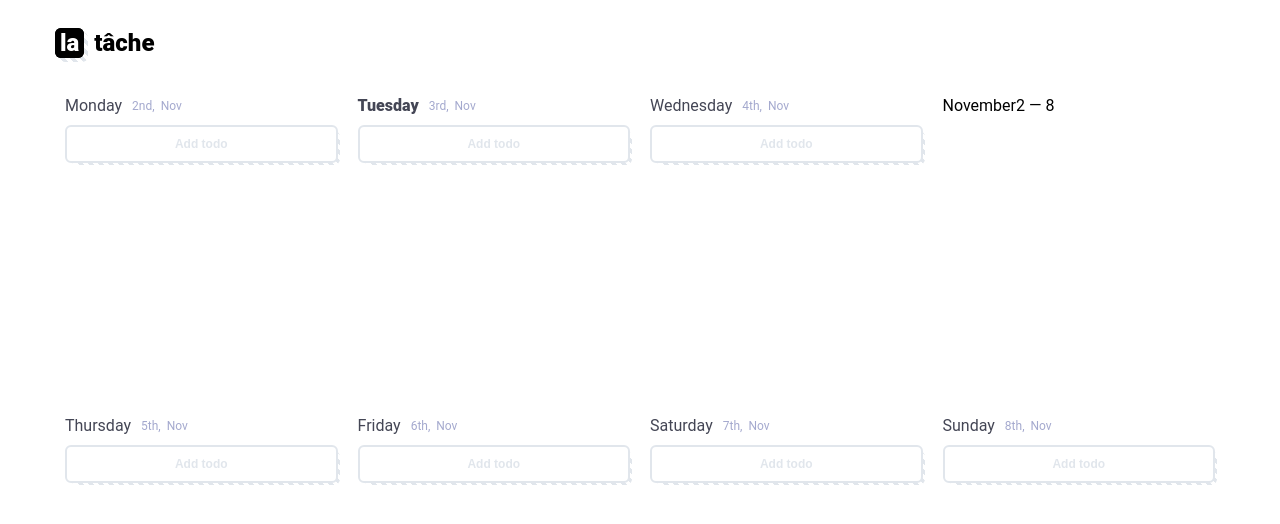
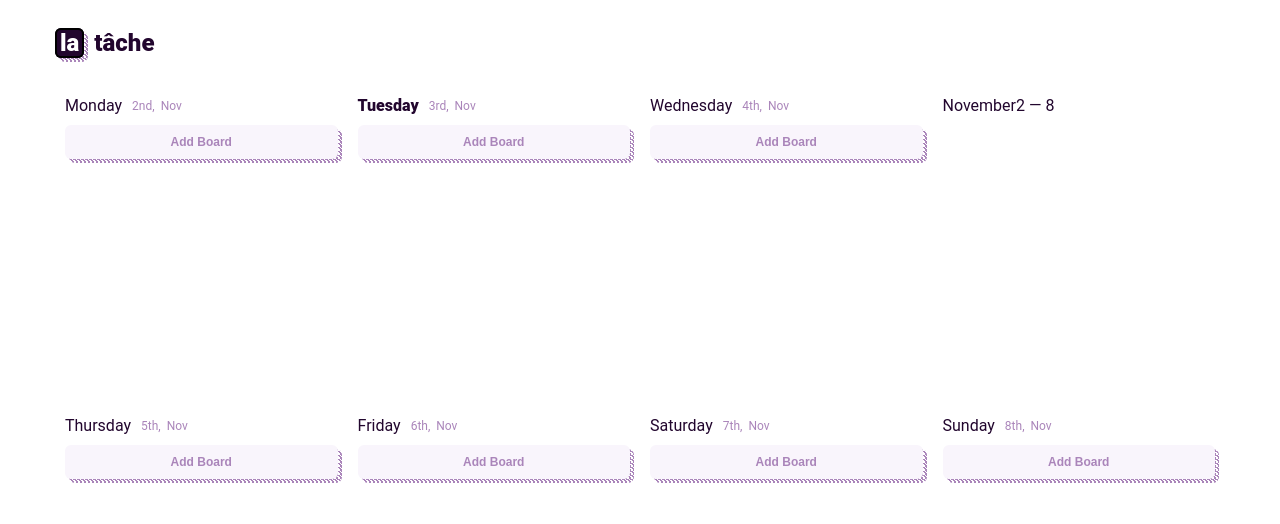
Before and after one commit to AlisaLiso/latache, a React (Create React App) app: page / in a window 1280 px wide. Shown: the top 524 px of the page. Built offline with nearby package versions, Linux system fonts and the light colour scheme.

Commit message:
Rename AddTodo file to AddBoard

```diff
--- a/src/App.css
+++ b/src/App.css
@@ -4,6 +4,7 @@ body {
   width: 100%;
   min-height: 100vh;
   box-sizing: border-box;
+  color: #22062e;
 }
 
 .container {
--- a/src/components/AddTodo.js
+++ b/src/components/AddBoard.js
@@ -1,22 +1,13 @@
 import React from 'react';
-import styled, { keyframes } from 'styled-components';
+import styled from 'styled-components';
 
 const backgroundColor = "white";
-const shadowColor = "#e1e6ec";
+const buttonBackground = "#f9f5fc";
+const shadowColor = "#aa85ba";
 const distance = "4px";
-const stripsSize = "10px"; /// Controls the size of the stripes
+const stripsSize = "4px"; /// Controls the size of the stripes
 const stripsAngle = "45deg";
 const borderRadius = "6px";
-const textColor = "#e1e6ec";
-
-const dashAnimation = keyframes`
-  0% {
-    background-position: 0 0;
-  }
-  100% {
-    background-position: 100% 0;
-  }
-`;
 
 const Button = styled.button`
   font-size: 12px;
@@ -30,15 +21,16 @@ const Button = styled.button`
 `;
 
 const TomatoButton = styled(Button)`
-  color: ${textColor};
+  color: #aa85ba;
   padding: 10px 20px;
   position: relative;
-  border: 2px solid ${shadowColor};
-  background-color: ${backgroundColor};
+  background-color: ${buttonBackground};
+  transition: .3s;
 
   &::after {
     border-radius: ${borderRadius};
     content: "";
+    opacity: 1;
     position: absolute;
     width: 100%;
     height: 100%;
@@ -57,23 +49,28 @@ const TomatoButton = styled(Button)`
       transparent 75%,
       transparent
     );
+    transition: 0.3s;
+    transition-delay: 0.3s;
   }
 
-  /* &:hover::after {
-    animation: ${dashAnimation} 7s infinite linear;
-  } */
   &:hover {
+    transition: .3s;
+    transform: translate(4px, 4px);
+  }
 
+  &:hover::after {
+    opacity: 0;
+    transition: 0s;
   }
 `;
 
 
-const AddTodo = () => {
+const AddBoard = () => {
   return (
     <TomatoButton type="button">
-      Add todo
+      Add Board
     </TomatoButton>
   )
 }
 
-export default AddTodo
+export default AddBoard
--- a/src/components/Header.js
+++ b/src/components/Header.js
@@ -2,9 +2,9 @@ import React from "react";
 import styled, { keyframes } from 'styled-components';
 
 const backgroundColor = "white";
-const shadowColor = "#e1e6ec";
+const shadowColor = "#aa85ba";
 const distance = "4px";
-const stripsSize = "10px"; /// Controls the size of the stripes
+const stripsSize = "4px"; /// Controls the size of the stripes
 const stripsAngle = "45deg";
 const borderRadius = "6px";
 
@@ -37,7 +37,7 @@ const StripeBoxShadow = styled.span`
   display: inline-block;
   padding: 10px 20px;
   position: relative;
-  background-color: black;
+  background-color: #22062e;
   color: white;
 
   &::after {
--- a/src/components/Week.js
+++ b/src/components/Week.js
@@ -1,7 +1,7 @@
 import React from 'react'
 import styled from 'styled-components';
 import moment from 'moment';
-import AddTodo from './AddTodo';
+import AddBoard from './AddBoard';
 
 let currDay = moment();
 
@@ -85,7 +85,7 @@ const HeaderText = styled.div`
 const BaseHeaderText = styled.div.attrs(props => ({
   weight: props.weight || "normal",
 }))`
-  color: #444655;
+  color: #22062e;
   font-size: 16px;
   font-weight: ${props => props.weight};
   margin-right: 10px;
@@ -93,7 +93,7 @@ const BaseHeaderText = styled.div.attrs(props => ({
 
 const SmallHeaderText = styled.div`
   margin-right: 6px;
-  color: #A4A9CE;
+  color: #aa85ba;
   font-size: 12px;
 `;
 
@@ -110,7 +110,7 @@ const Week = () => {
               <BaseHeaderText weight={day.today && '900'}>{day.week}</BaseHeaderText>
               <SmallHeaderText>{day.day},</SmallHeaderText><SmallHeaderText>{day.month}</SmallHeaderText>
             </HeaderText>
-            <AddTodo />
+            <AddBoard />
           </Item>
       ))}
     </Grid>
```
